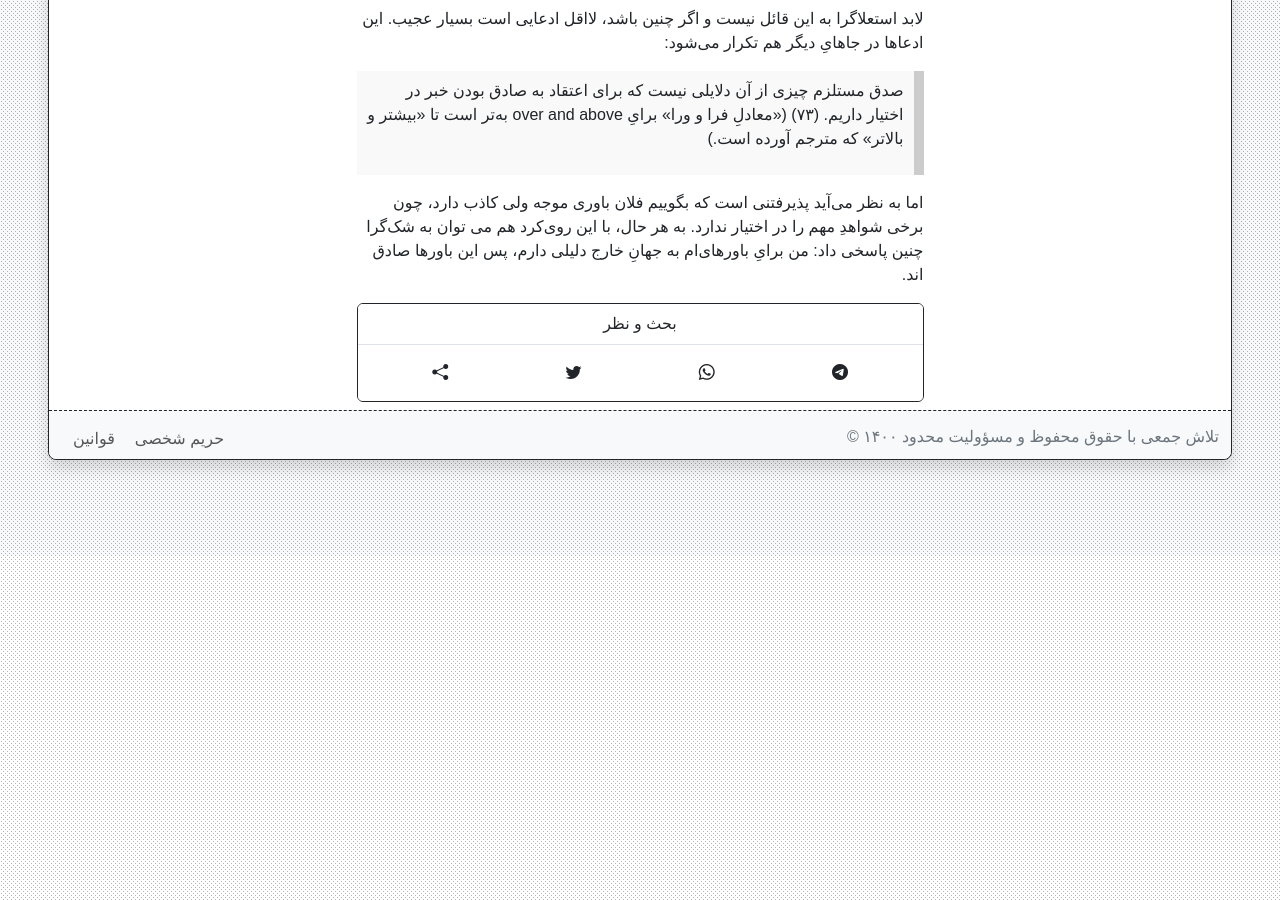
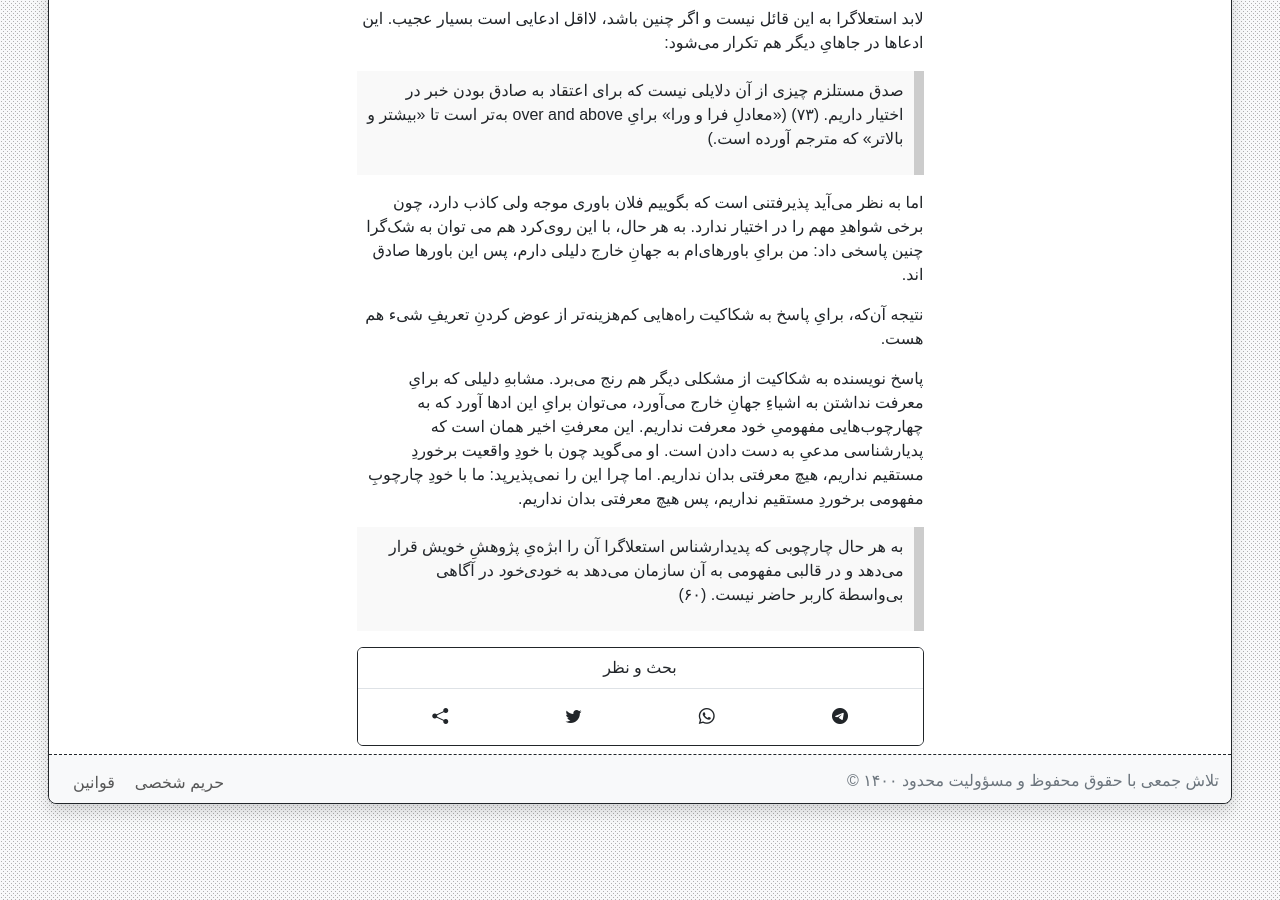
Before and after one commit to phicudemy/phicudemy.github.io, a Jekyll site: the page built from _posts/2024-08-02-perspevtive.md, in a window 1280 px wide and 900 px high, scrolled down 6698 px. Built offline with Jekyll 4.4.1, drawn with Linux system fonts in a browser that asks for light colours; comment, search, counter and statistics services are not loaded; a style sheet for code colours, icons or effects is not loaded; before the commit the page ends 7254 px from its top, so only the background shows below that.

Commit message:
TinaCMS content update

```diff
--- a/_posts/2024-08-02-perspevtive.md
+++ b/_posts/2024-08-02-perspevtive.md
@@ -100,3 +100,9 @@ tags:
 > صدق مستلزم چیزی  از آن دلایلی نیست که برای اعتقاد به صادق بودن خبر در اختیار داریم. (۷۳) («معادلِ فرا و ورا» برایِ over and above به‌تر است تا «بیشتر و بالاتر» که مترجم آورده است.)
 
 اما به نظر می‌آید پذیرفتنی است که بگوییم فلان باوری موجه ولی کاذب دارد، چون برخی شواهدِ مهم را در اختیار ندارد. به هر حال، با این روی‌کرد هم می توان به شک‌گرا چنین پاسخی داد: من برایِ باورهای‌ام به جهانِ خارج دلیلی دارم، پس این باورها صادق اند.
+
+نتیجه آن‌که، برایِ پاسخ به شکاکیت راه‌هایی کم‌هزینه‌تر از عوض کردنِ تعریفِ شیء هم هست.
+
+پاسخ نویسنده به شکاکیت از مشکلی دیگر هم رنج می‌برد. مشابهِ دلیلی که برایِ معرفت نداشتن به اشیاءِ جهانِ خارج می‌آورد، می‌توان برایِ این ادها آورد که به چهارچوب‌هایی مفهومیِ خود معرفت نداریم. این معرفتِ اخیر همان است که پدیارشناسی مدعیِ به دست دادن است. او می‌گوید چون با خودِ واقعیت برخوردِ مستقیم نداریم، هیچ معرفتی بدان نداریم. اما چرا این را نمی‌پذیرپد: ما با خودِ چارچوبِ مفهومی برخوردِ مستقیم نداریم، پس هیچ معرفتی بدان نداریم.
+
+> به هر حال چارچوبی که پدیدارشناس استعلاگرا آن را ابژه‌یِ پژوهشِ خویش قرار می‌دهد و در قالبی مفهومی به آن سازمان می‌دهد به _خودی‌خود_ در آگاهی بی‌واسطة کاربر حاضر نیست. (۶۰)
```
